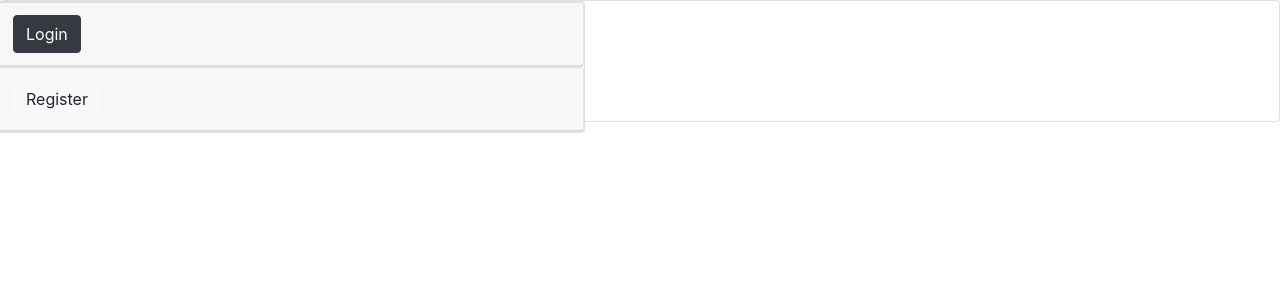
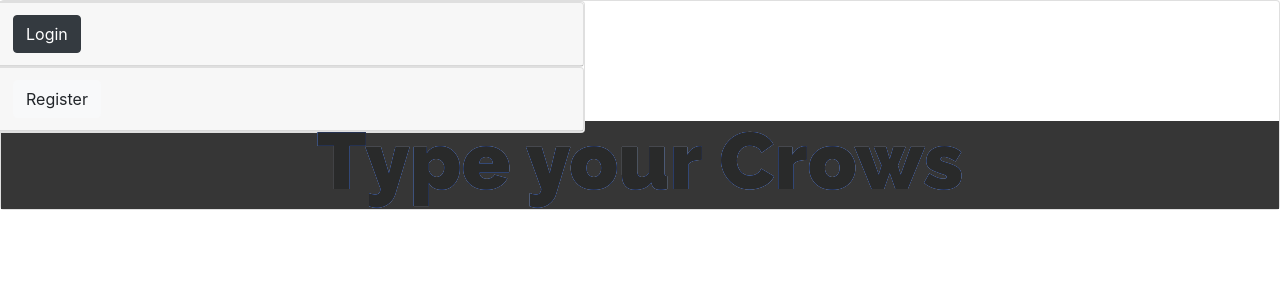
Before and after one commit to FSD0321STR/twitter, a React (Vite) app: page / in a window 1280 px wide. Shown: the top 300 px of the page. Built offline with nearby package versions, Linux system fonts and the light colour scheme.

Commit message:
cssWelcome + Send tweets frontend

```diff
--- a/src/components/contexts/auth-context.js
+++ b/src/components/contexts/auth-context.js
@@ -4,6 +4,7 @@ export const AuthContext = createContext({
     logged: false,
     register: () => { },
     editProfile: () => { },
+    sendingTweet: () => { },
     login: () => { },
     logout: () => { },
 });
--- a/src/components/privateRoute.jsx
+++ b/src/components/privateRoute.jsx
@@ -4,9 +4,7 @@ import useAuth from "./hooks/useAuth";
 
 function PrivateRoute({ children, ...props }) {
   const { logged } = useAuth();
-  return (
-    <Route {...props}>{logged ? children : <Redirect to="/Pedro" />}</Route>
-  );
+  return <Route {...props}>{logged ? children : <Redirect to="/" />}</Route>;
 }
 
 export default PrivateRoute;
--- /dev/null
+++ b/src/components/styles/textFlow.css
@@ -0,0 +1,86 @@
+@import url(https://fonts.googleapis.com/css?family=Raleway:400,700,900,400italic,700italic,900italic);
+
+*,
+:before,
+:after {
+  box-sizing: border-box;
+}
+
+.bodyStyle {
+  background-color: #363636;
+  color: #292a2a;
+  font: 16px/1.25 "Raleway", sans-serif;
+  text-align: center;
+}
+
+#wrapper {
+  margin-left: auto;
+  margin-right: auto;
+  max-width: 80em;
+}
+
+#container {
+  display: flex;
+  flex-direction: column;
+  float: left;
+  justify-content: center;
+  min-height: 100vh;
+  padding: 1em;
+  width: 100%;
+}
+
+.h2 {
+  animation: text-shadow 3s ease-in-out infinite;
+  font-size: 5em;
+  font-weight: 900;
+  line-height: 1;
+}
+
+.h2:hover {
+  animation-play-state: paused;
+}
+
+a {
+  color: #024794;
+}
+
+a:hover {
+  text-decoration: none;
+}
+
+@keyframes text-shadow {
+  0% {
+    transform: translateY(0);
+    text-shadow: 0 0 0 #0c2ffb, 0 0 0 #2cfcfd, 0 0 0 #fb203b, 0 0 0 #fefc4b;
+  }
+
+  20% {
+    transform: translateY(-1em);
+    text-shadow: 0 0.125em 0 #0c2ffb, 0 0.25em 0 #2cfcfd, 0 -0.125em 0 #fb203b,
+      0 -0.25em 0 #fefc4b;
+  }
+
+  40% {
+    transform: translateY(0.5em);
+    text-shadow: 0 -0.0625em 0 #0c2ffb, 0 -0.125em 0 #2cfcfd,
+      0 0.0625em 0 #fb203b, 0 0.125em 0 #fefc4b;
+  }
+
+  60% {
+    transform: translateY(-0.25em);
+    text-shadow: 0 0.03125em 0 #0c2ffb, 0 0.0625em 0 #2cfcfd,
+      0 -0.03125em 0 #fb203b, 0 -0.0625em 0 #fefc4b;
+  }
+
+  80% {
+    transform: translateY(0);
+    text-shadow: 0 0 0 #0c2ffb, 0 0 0 #2cfcfd, 0 0 0 #fb203b, 0 0 0 #fefc4b;
+  }
+}
+
+@media (prefers-reduced-motion: reduce) {
+  * {
+    animation: none !important;
+    transition: none !important;
+  }
+}
--- a/src/components/tweets/card/inputCard.jsx
+++ b/src/components/tweets/card/inputCard.jsx
@@ -2,10 +2,12 @@ import React, { useState } from "react";
 import Button from "react-bootstrap/Button";
 import "./inputCard.css";
 import api from "../../../utils/api";
+//import useAuth from  HACER IMPORT
 
 //Esto envia la info de un tweet al backend para despues printearla en una card
 
 function InputCard() {
+  //const { sendingTweet } = useAuth();
   const [tweetMessage, setTweetMessage] = useState("");
 
   const sendTweet = () => {
--- a/src/components/user/welcome/welcomePage.jsx
+++ b/src/components/user/welcome/welcomePage.jsx
@@ -5,6 +5,7 @@ import Button from "react-bootstrap/Button";
 import Accordion from "react-bootstrap/Accordion";
 import LoginForm from "./loginForm";
 import RegisterForm from "./registerForm";
+import "../../styles/textFlow.css";
 
 function Welcome() {
   return (
@@ -53,6 +54,9 @@ function Welcome() {
           </Accordion>
         </Nav.Item>
       </Nav>
+      <div className="bodyStyle">
+        <h2 className="h2">Type your Crows</h2>
+      </div>
     </Card>
   );
 }
```
